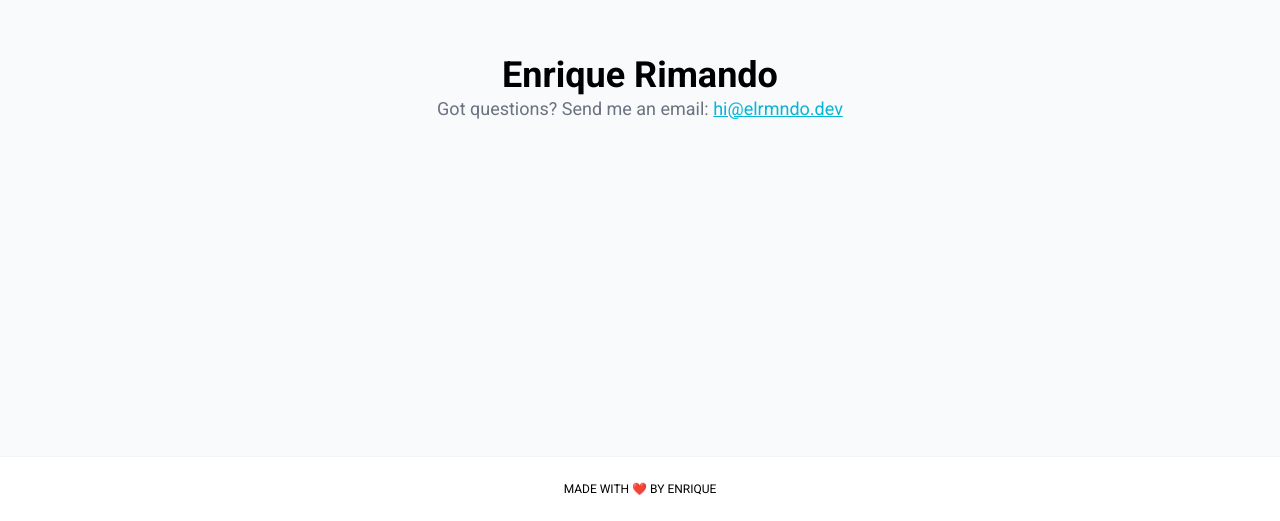
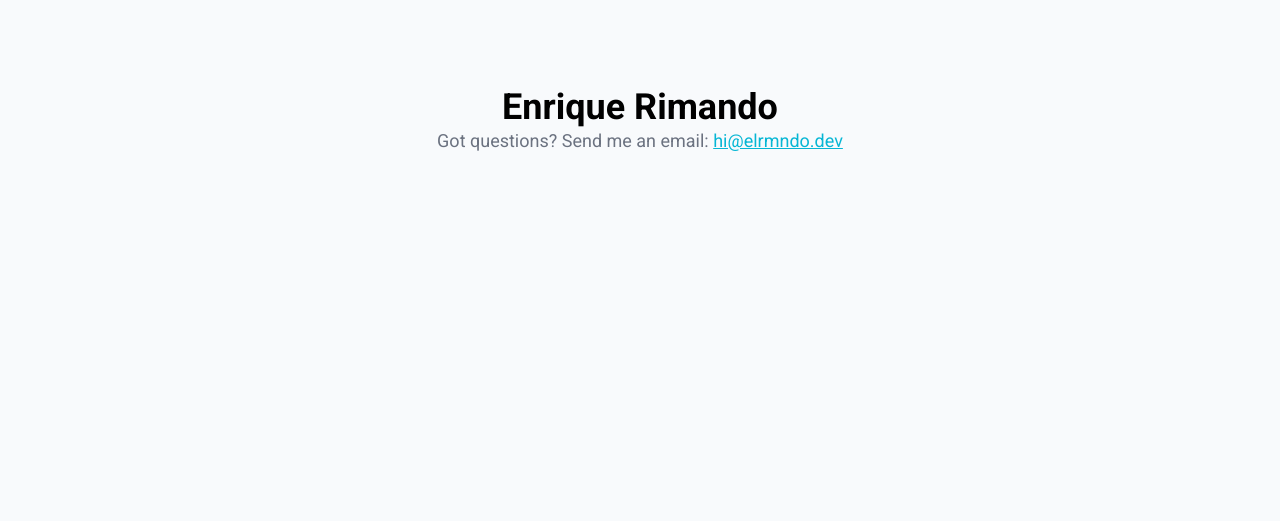
Before and after one commit to elrmndo/personal, a Next.js app: page / in a window 1280 px wide. Shown: the part 279-800 px from the top of the page. Built offline with nearby package versions, Linux system fonts and the light colour scheme.

Commit message:
fix: remove footer

```diff
--- a/src/pages/index.tsx
+++ b/src/pages/index.tsx
@@ -22,10 +22,6 @@ export default function Home() {
             </a>
           </p>
         </section>
-
-        <footer className="p-6 text-xs uppercase border-t border-slate-100">
-          <p>Made with ❤️ by Enrique</p>
-        </footer>
       </main>
     </>
   );
```
